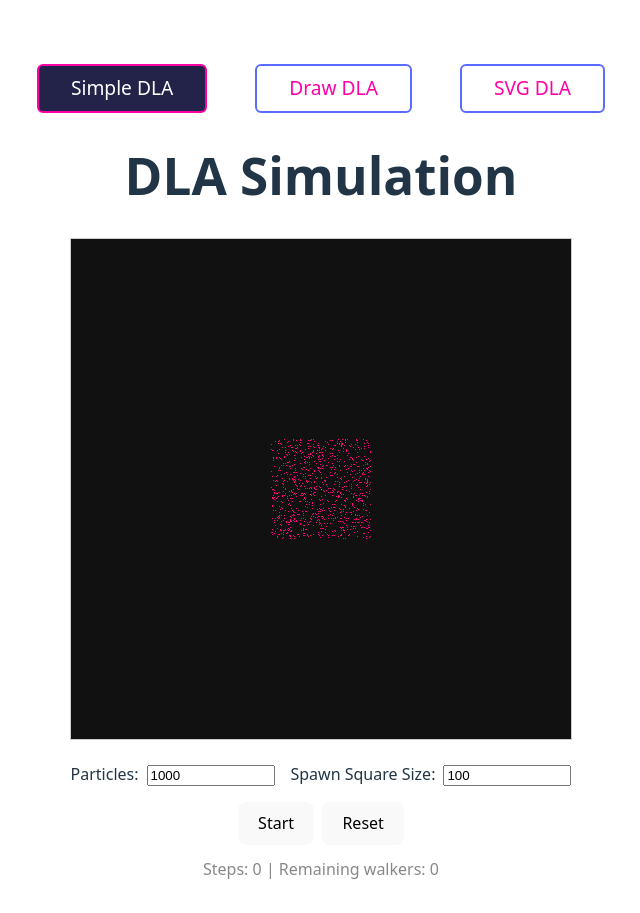
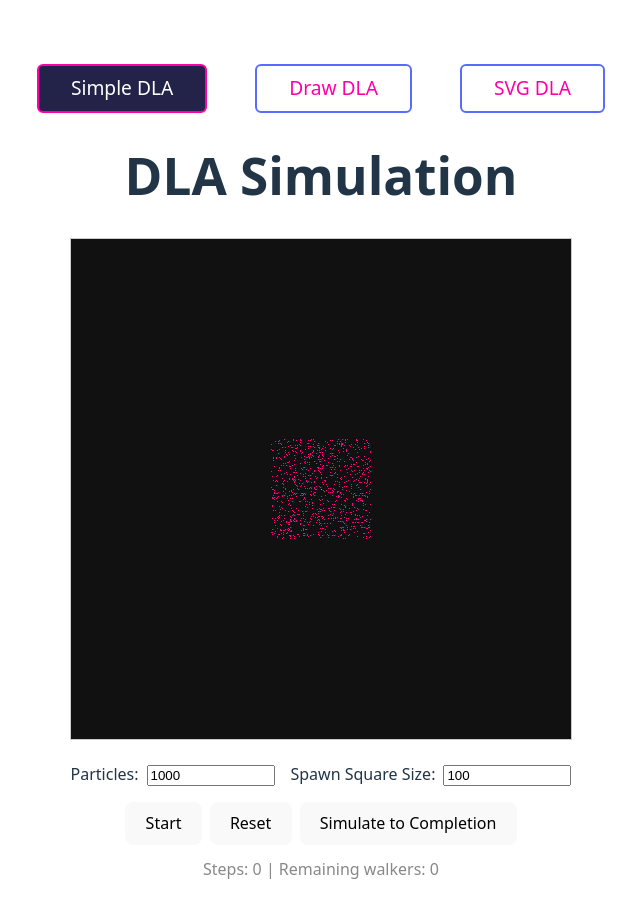
Before and after one commit to chriswininger/DLA-Studio-2025, a React (Vite) app: page /simple-2d-animated-dla in a window 1280 px wide. Shown: the whole page, without its empty margins (319-959 px from the left). Built offline with nearby package versions, Linux system fonts and the light colour scheme.

Commit message:
added simulate to completion to speed it up

```diff
--- /dev/null
+++ b/src/tabs/Simple2DAnimatedDLA/dla-worker.ts
@@ -0,0 +1,28 @@
+import { createDLAState, stepDLA } from '../../dla/dla';
+
+// Types for messages
+interface SimulateMessage {
+  type: 'simulate';
+  width: number;
+  height: number;
+  numWalkers: number;
+  spawnSquareSize?: number;
+  progressInterval?: number;
+}
+
+self.onmessage = function(e) {
+  const data = e.data as SimulateMessage;
+  if (data.type === 'simulate') {
+    let dlaState = createDLAState(data.width, data.height, data.numWalkers, data.spawnSquareSize);
+    let steps = 0;
+    const progressInterval = data.progressInterval || 1000;
+    while (dlaState.walkers.length > 0) {
+      dlaState = stepDLA(dlaState);
+      steps++;
+      if (steps % progressInterval === 0) {
+        self.postMessage({ type: 'progress', steps, walkers: dlaState.walkers.length });
+      }
+    }
+    self.postMessage({ type: 'done', steps, cluster: Array.from(dlaState.cluster) });
+  }
+};
--- a/src/tabs/Simple2DAnimatedDLA/simple-2d-animated-dla.tsx
+++ b/src/tabs/Simple2DAnimatedDLA/simple-2d-animated-dla.tsx
@@ -7,6 +7,8 @@ import { createDLAState, stepDLA } from '../../dla/dla';
 import type { DLAState } from '../../dla/dla';
 import type { RootState } from '../../store';
 import type { Simple2DAnimatedDLAUIState } from './simple-2d-animated-dla-slice';
+// Vite/ESM native worker import
+// No import needed, use new Worker(new URL(...), { type: 'module' })
 
 const Simple2DAnimatedDLA: React.FC = () => {
   const dispatch = useDispatch();
@@ -17,6 +19,9 @@ const Simple2DAnimatedDLA: React.FC = () => {
   const dlaStateRef = useRef<DLAState | null>(null);
   const stepsRef = useRef<number>(0);
   const [spawnSquareSize, setSpawnSquareSize] = React.useState(100);
+  const [progressTick, setProgressTick] = React.useState(0);
+  const [isSimulating, setIsSimulating] = React.useState(false);
+  const workerRef = React.useRef<Worker | null>(null);
 
   // Initialize simulation when numParticles changes
   useEffect(() => {
@@ -106,6 +111,44 @@ const Simple2DAnimatedDLA: React.FC = () => {
     draw();
   };
 
+  // Simulate to completion (no animation frames)
+  const handleSimulateToCompletion = () => {
+    setIsSimulating(true);
+    setProgressTick(t => t + 1);
+    workerRef.current = new Worker(new URL('./dla-worker.ts', import.meta.url), { type: 'module' });
+    workerRef.current.onmessage = (e: MessageEvent) => {
+      const msg = e.data;
+      if (msg.type === 'progress') {
+        stepsRef.current = msg.steps;
+        if (dlaStateRef.current) {
+          // Only update walkers count for progress
+          dlaStateRef.current.walkers = new Array(msg.walkers).fill({x:0,y:0});
+        }
+        setProgressTick(t => t + 1);
+      } else if (msg.type === 'done') {
+        stepsRef.current = msg.steps;
+        if (dlaStateRef.current) {
+          dlaStateRef.current.cluster = new Set(msg.cluster);
+          dlaStateRef.current.walkers = [];
+        }
+        setProgressTick(t => t + 1);
+        draw();
+        setIsSimulating(false);
+        workerRef.current?.terminate();
+        workerRef.current = null;
+        dispatch(setIsRunning(false));
+      }
+    };
+    workerRef.current.postMessage({
+      type: 'simulate',
+      width: CANVAS_WIDTH,
+      height: CANVAS_HEIGHT,
+      numWalkers: numParticles,
+      spawnSquareSize,
+      progressInterval: 1000,
+    });
+  };
+
   // Get current simulation info for display
   const walkersCount = dlaStateRef.current?.walkers.length ?? 0;
   const steps = stepsRef.current;
@@ -150,6 +193,9 @@ const Simple2DAnimatedDLA: React.FC = () => {
           <button onClick={handleStop} style={{ marginRight: 8 }}>Stop</button>
         )}
         <button onClick={handleReset} disabled={isRunning}>Reset</button>
+        <button onClick={handleSimulateToCompletion} disabled={isRunning || isSimulating} style={{ marginLeft: 8 }}>
+          {isSimulating ? 'Simulating...' : 'Simulate to Completion'}
+        </button>
       </div>
       <div style={{ marginTop: 12, color: '#888' }}>
         Steps: {steps} | Remaining walkers: {walkersCount}
```
